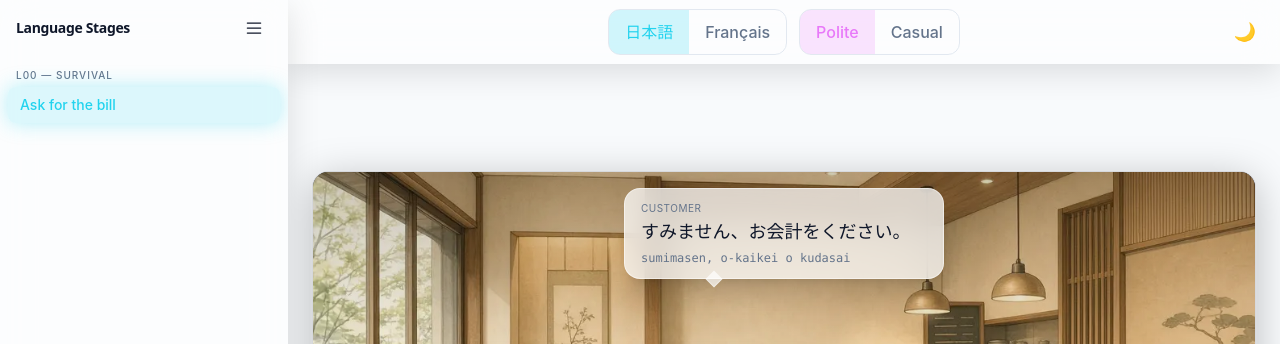
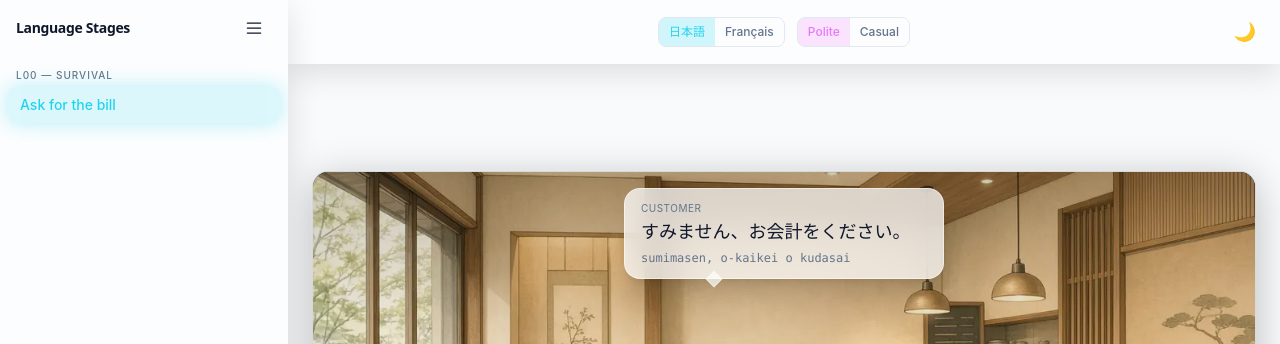
Before and after one commit to Omitofo/language-stages, an Astro site: page / in a window 1280 px wide. Shown: the top 344 px of the page. Built offline with nearby package versions, Linux system fonts and the light colour scheme; Astro itself is replaced by a stand-in of ours.

Commit message:
Desktop bubbles at different heights; smaller desktop header buttons; more space under mobile header

```diff
--- a/src/components/LanguageSwitcher.tsx
+++ b/src/components/LanguageSwitcher.tsx
@@ -13,7 +13,7 @@ export default function LanguageSwitcher({ languages, current, onChange }: Props
   if (languages.length <= 1) return null;
 
   return (
-    <div className="flex rounded-xl overflow-hidden border border-[rgb(var(--glass-border))] text-sm sm:text-base">
+    <div className="flex rounded-lg md:rounded-lg overflow-hidden border border-[rgb(var(--glass-border))] text-sm md:text-xs">
       {languages.map((lang) => {
         const active = lang.code === current;
         return (
@@ -21,7 +21,7 @@ export default function LanguageSwitcher({ languages, current, onChange }: Props
             key={lang.code}
             onClick={() => onChange(lang.code)}
             className={`
-              px-3 sm:px-4 py-2 sm:py-2.5 transition font-medium
+              px-3 py-2 md:px-2.5 md:py-1.5 transition font-medium
               ${active
                 ? 'bg-neon-cyan/20 text-neon-cyan'
                 : 'hover:bg-black/5 dark:hover:bg-white/5 text-[rgb(var(--muted))]'}
--- a/src/components/StageDropdown.tsx
+++ b/src/components/StageDropdown.tsx
@@ -36,7 +36,7 @@ export default function StageDropdown({
   const label = activeTitle || 'Select a stage';
 
   return (
-    <div ref={rootRef} className="md:hidden relative w-full px-3 pt-2 pb-1 z-40">
+    <div ref={rootRef} className="md:hidden relative w-full px-3 pt-4 pb-1 z-40">
       <button
         type="button"
         onClick={() => setOpen((o) => !o)}
--- a/src/components/VariantSwitcher.tsx
+++ b/src/components/VariantSwitcher.tsx
@@ -11,7 +11,7 @@ interface Props {
 
 export default function VariantSwitcher({ variants, current, onChange }: Props) {
   return (
-    <div className="flex rounded-xl overflow-hidden border border-[rgb(var(--glass-border))] text-sm sm:text-base">
+    <div className="flex rounded-lg overflow-hidden border border-[rgb(var(--glass-border))] text-sm md:text-xs">
       {variants.map((v) => {
         const active = v.id === current;
         return (
@@ -19,7 +19,7 @@ export default function VariantSwitcher({ variants, current, onChange }: Props)
             key={v.id}
             onClick={() => onChange(v.id)}
             className={`
-              px-3 sm:px-4 py-2 sm:py-2.5 transition font-medium
+              px-3 py-2 md:px-2.5 md:py-1.5 transition font-medium
               ${active
                 ? 'bg-neon-magenta/20 text-neon-magenta'
                 : 'hover:bg-black/5 dark:hover:bg-white/5 text-[rgb(var(--muted))]'}
```
